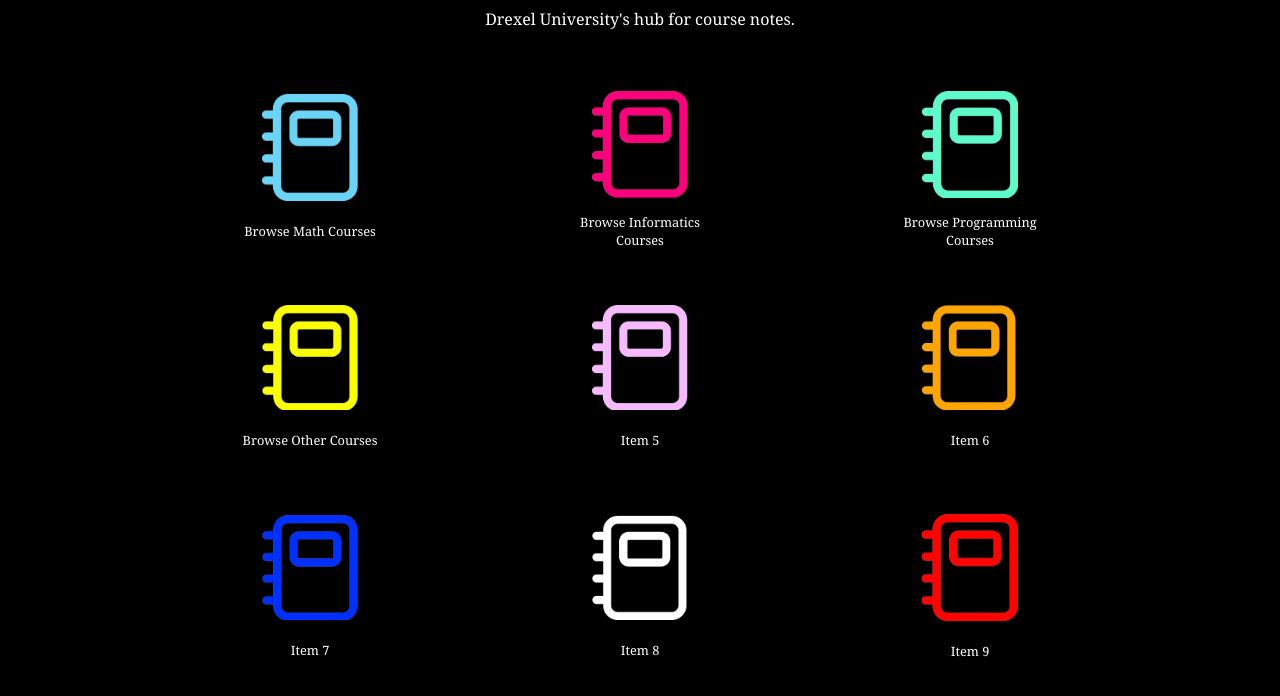
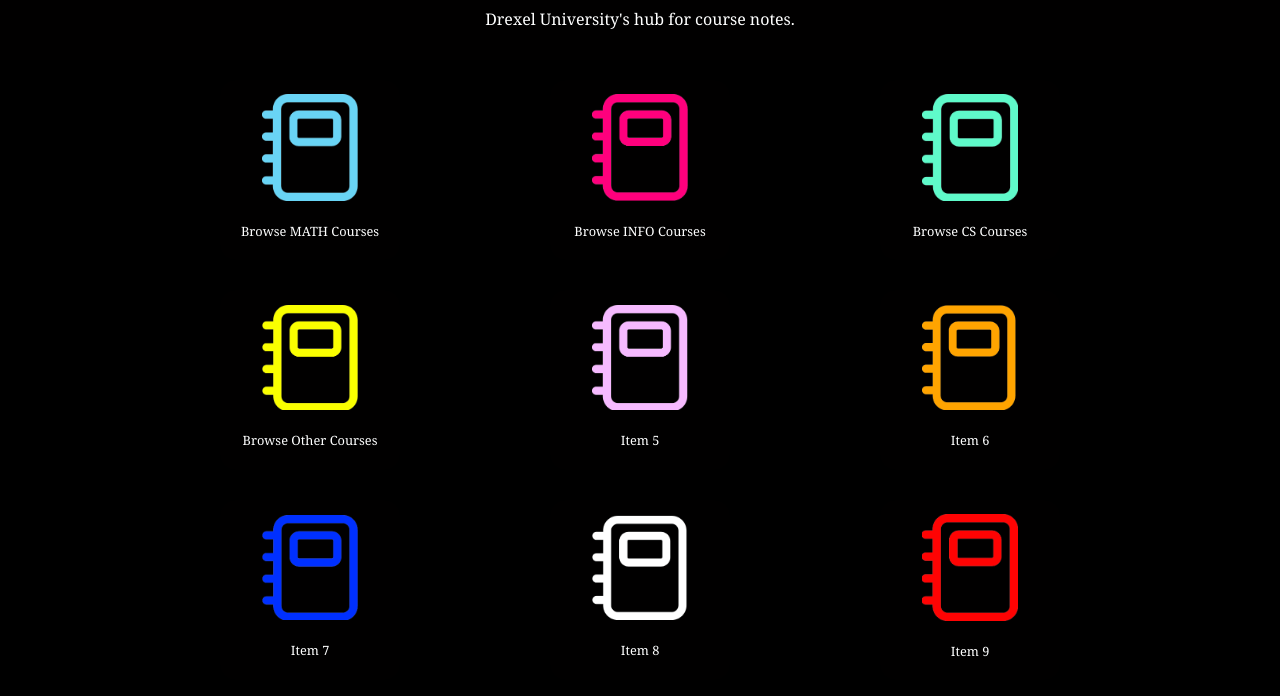
Before and after one commit to aylinsimpson/Notework, a plain HTML site: page index.html in a window 1280 px wide. Shown: the part 252-948 px from the top of the page. Drawn offline with Linux system fonts and the light colour scheme.

Commit message:
Updates to Index

```diff
--- a/index.html
+++ b/index.html
@@ -3,7 +3,7 @@
 <head>
     <meta charset="UTF-8">
     <meta name="viewport" content="width=device-width, initial-scale=1.0">
-    <title>Notebook Gallery</title>
+    <title>Notework</title>
     <style>
         * {
             margin: 0;
@@ -183,19 +183,19 @@
             <a href="page1.html">
                 <div class="card">
                     <img src="BlueNotebook.png" alt="Item 1">
-                    <div class="card-text">Browse Math Courses</div>
+                    <div class="card-text">Browse MATH Courses</div>
                 </div>
             </a>
             <a href="page2.html">
                 <div class="card">
                     <img src="PinkNotebook.png" alt="Item 2">
-                    <div class="card-text">Browse Informatics Courses</div>
+                    <div class="card-text">Browse INFO Courses</div>
                 </div>
             </a>
             <a href="page3.html">
                 <div class="card">
                     <img src="GreenNotebook.png" alt="Item 3">
-                    <div class="card-text">Browse Programming Courses</div>
+                    <div class="card-text">Browse CS Courses</div>
                 </div>
             </a>
             <!-- Row 2 -->
```
